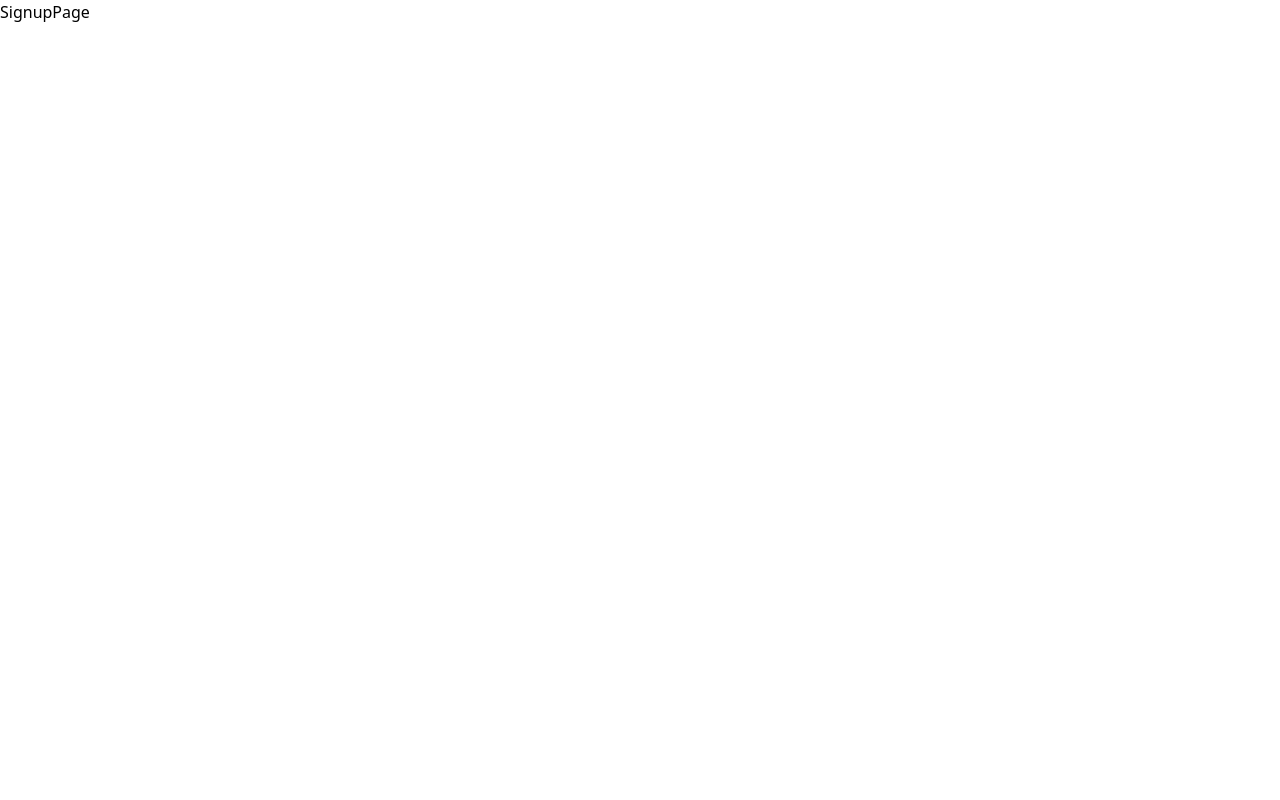
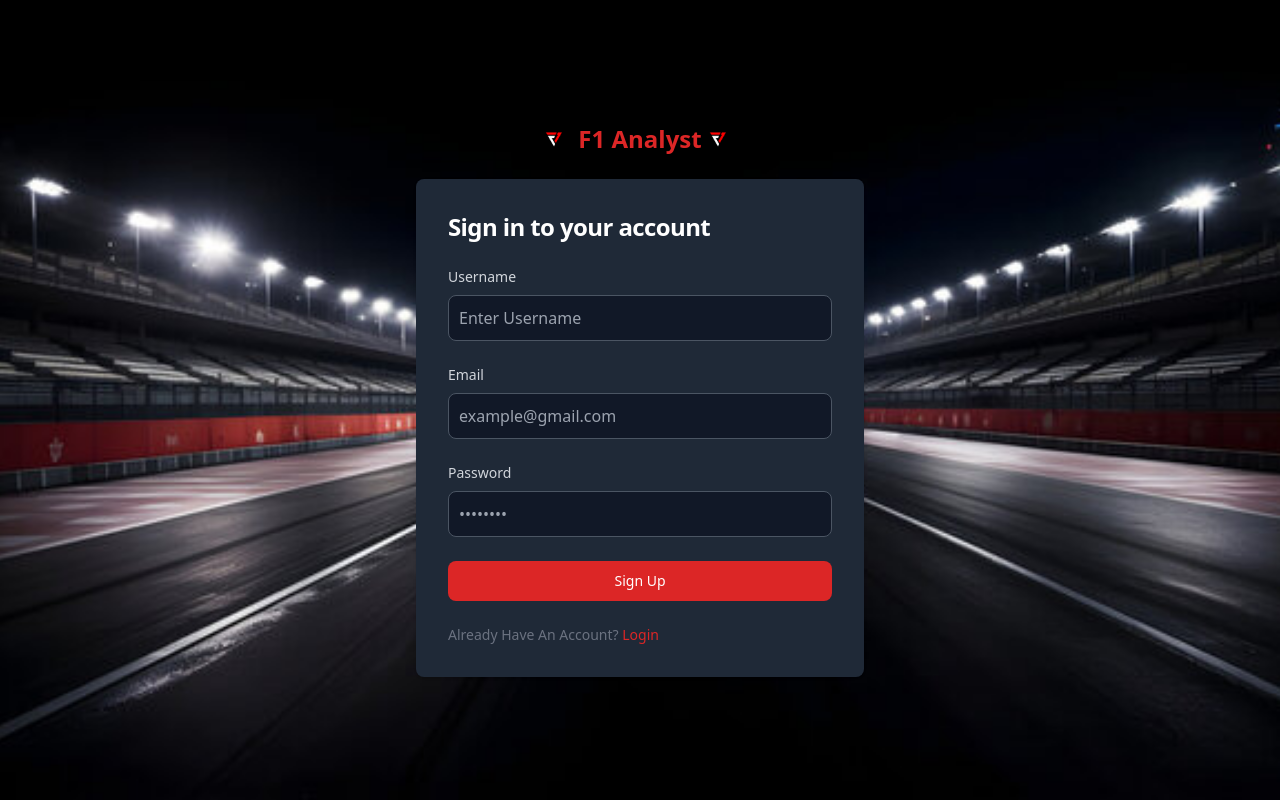
Before and after one commit to BrianBoth/f1Analyzer, a React (Vite) app in the folder frontend/: page /signup in a window 1280 px wide. Built offline with nearby package versions, Linux system fonts and the light colour scheme.

Commit message:
added sign up page

```diff
--- a/frontend/src/pages/LoginPage.jsx
+++ b/frontend/src/pages/LoginPage.jsx
@@ -32,6 +32,7 @@ const LoginPage = () => {
         navigate(`/data/${id}`);
       } else {
         alert(data.message);
+        e.target.reset();
       }
     } catch (err) {
       console.log(err.message);
@@ -53,10 +54,15 @@ const LoginPage = () => {
         >
           <img
             className="w-8 h-8 mr-2"
-            src="/33998_wheel_icon.ico"
+            src="/android-chrome-192x192.png"
             alt="logo"
           />
           F1 Analyst
+          <img
+            className="w-8 h-8 mr-2"
+            src="/android-chrome-192x192.png"
+            alt="logo"
+          />
         </a>
         <div className="w-full bg-gray-800 rounded-lg shadow dark:border md:mt-0 sm:max-w-md xl:p-0 dark:bg-gray-700 dark:border-gray-600">
           <div className="p-6 space-y-4 md:space-y-6 sm:p-8">
--- a/frontend/src/pages/SignupPage.jsx
+++ b/frontend/src/pages/SignupPage.jsx
@@ -1,7 +1,145 @@
-import React from "react";
+import React, { useState } from "react";
+import { Link, useNavigate } from "react-router-dom";
 
-const SignupPage = () => {
-  return <div>SignupPage</div>;
+const SignUp = () => {
+  const [id, setID] = useState("");
+  const navigate = useNavigate();
+
+  const handleLogin = async (e) => {
+    e.preventDefault();
+
+    const formData = {
+      username: e.target.elements.username.value,
+      email: e.target.elements.email.value,
+      password: e.target.elements.password.value,
+    };
+
+    console.log(formData);
+
+    try {
+      const response = await fetch("http://localhost:5555/signup", {
+        method: "POST",
+        headers: {
+          "Content-Type": "application/json",
+        },
+        body: JSON.stringify(formData),
+      });
+
+      const data = await response.json();
+
+      if (response.ok) {
+        const { id } = data;
+        setID(id);
+        navigate(`/data/${id}`);
+      } else {
+        alert(data.message);
+        e.target.reset();
+      }
+    } catch (err) {
+      console.log(err.message);
+    }
+  };
+
+  return (
+    <section
+      className="bg-cover bg-center"
+      style={{
+        backgroundImage:
+          "url(/360_F_590397842_YiRthnetu32IIY7zsDYnFNrmuhDZEwC4.jpg)",
+      }}
+    >
+      <div className="flex flex-col items-center justify-center px-6 py-8 mx-auto md:h-screen lg:py-0">
+        <a
+          href="#"
+          className="flex items-center mb-6 text-2xl font-semibold text-red-600 dark:text-white"
+        >
+          <img
+            className="w-8 h-8 mr-2"
+            src="/android-chrome-192x192.png"
+            alt="logo"
+          />
+          F1 Analyst
+          <img
+            className="w-8 h-8 mr-2"
+            src="/android-chrome-192x192.png"
+            alt="logo"
+          />
+        </a>
+        <div className="w-full bg-gray-800 rounded-lg shadow dark:border md:mt-0 sm:max-w-md xl:p-0 dark:bg-gray-700 dark:border-gray-600">
+          <div className="p-6 space-y-4 md:space-y-6 sm:p-8">
+            <h1 className="text-xl font-bold leading-tight tracking-tight text-white md:text-2xl">
+              Sign in to your account
+            </h1>
+            <form className="space-y-4 md:space-y-6" onSubmit={handleLogin}>
+              <div>
+                <label
+                  htmlFor="username"
+                  className="block mb-2 text-sm font-medium text-gray-300 dark:text-white"
+                >
+                  Username
+                </label>
+                <input
+                  type="text"
+                  name="username"
+                  id="username"
+                  className="bg-gray-900 border border-gray-600 text-white rounded-lg focus:ring-red-600 focus:border-red-600 block w-full p-2.5 dark:bg-gray-800 dark:border-gray-700 dark:placeholder-gray-500 dark:text-white dark:focus:ring-red-500 dark:focus:border-red-500"
+                  placeholder="Enter Username"
+                  required
+                />
+              </div>
+              <div>
+                <label
+                  htmlFor="email"
+                  className="block mb-2 text-sm font-medium text-gray-300 dark:text-white"
+                >
+                  Email
+                </label>
+                <input
+                  type="text"
+                  name="email"
+                  id="email"
+                  className="bg-gray-900 border border-gray-600 text-white rounded-lg focus:ring-red-600 focus:border-red-600 block w-full p-2.5 dark:bg-gray-800 dark:border-gray-700 dark:placeholder-gray-500 dark:text-white dark:focus:ring-red-500 dark:focus:border-red-500"
+                  placeholder="example@gmail.com"
+                  required
+                />
+              </div>
+              <div>
+                <label
+                  htmlFor="password"
+                  className="block mb-2 text-sm font-medium text-gray-300 dark:text-white"
+                >
+                  Password
+                </label>
+                <input
+                  type="password"
+                  name="password"
+                  id="password"
+                  placeholder="••••••••"
+                  className="bg-gray-900 border border-gray-600 text-white rounded-lg focus:ring-red-600 focus:border-red-600 block w-full p-2.5 dark:bg-gray-800 dark:border-gray-700 dark:placeholder-gray-500 dark:text-white dark:focus:ring-red-500 dark:focus:border-red-500"
+                  required
+                />
+              </div>
+              <button
+                type="submit"
+                className="w-full text-white bg-red-600 hover:bg-red-700 focus:ring-4 focus:outline-none focus:ring-red-300 font-medium rounded-lg text-sm px-5 py-2.5 text-center dark:bg-red-600 dark:hover:bg-red-700 dark:focus:ring-red-800"
+              >
+                Sign Up
+              </button>
+              <p className="text-sm font-light text-gray-500 dark:text-gray-400">
+                Already Have An Account?{" "}
+                <Link
+                  className="font-medium text-red-600 hover:underline dark:text-red-500"
+                  to="/login"
+                >
+                  Login
+                </Link>
+              </p>
+            </form>
+          </div>
+        </div>
+      </div>
+    </section>
+  );
 };
 
-export default SignupPage;
+export default SignUp;
```
Also changed, not shown: 1 other file (tests, documents, lock files or other folders).
